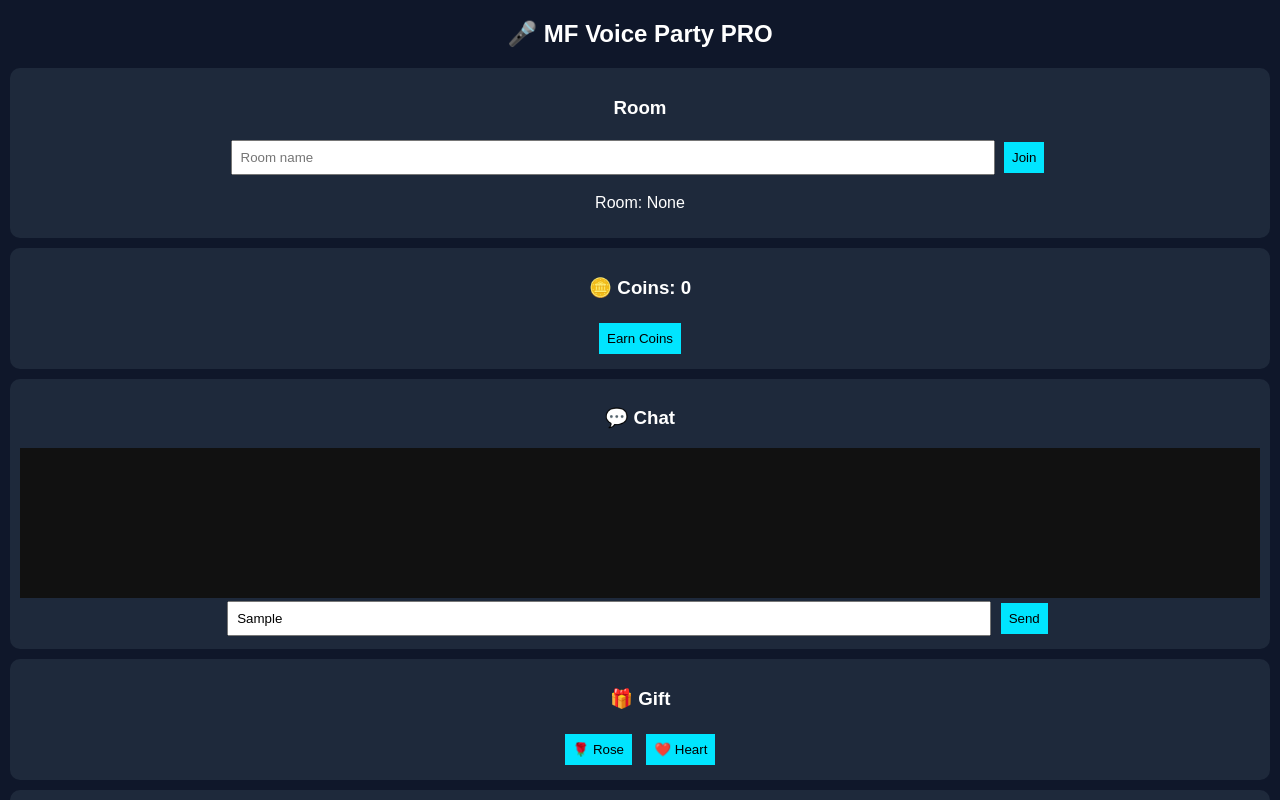
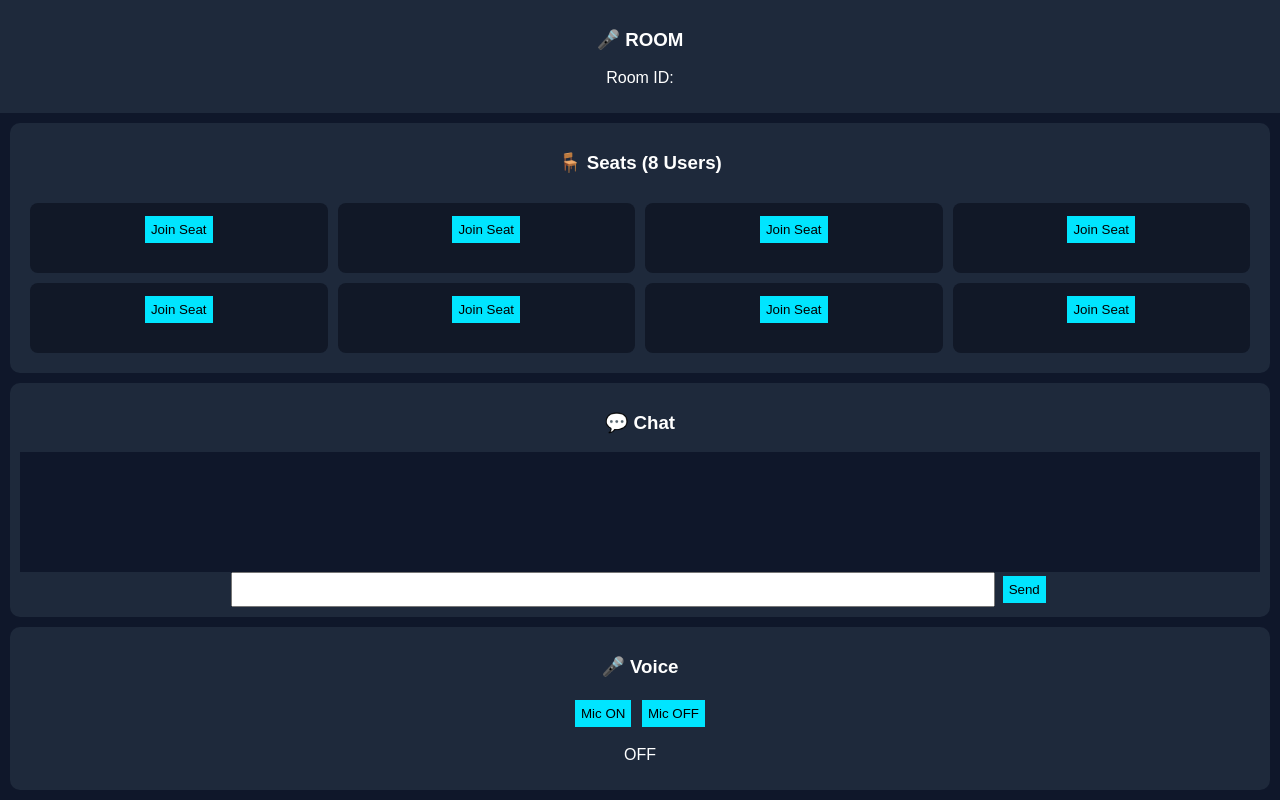
Before and after one commit to Termuxmasud404/mf-voice-party, a plain HTML site: page room.html in a window 1280 px wide. Both pictures are taken after typing "Sample" into the empty fields and a click on the button "Send". Shown: the top 800 px of the page. Drawn offline with Linux system fonts and the light colour scheme; no server answers.

Commit message:
Update room.html

```diff
--- a/room.html
+++ b/room.html
@@ -1,10 +1,9 @@
 <!DOCTYPE html>
 <html>
 <head>
-<title>MF Voice Party PRO</title>
+<title>MF Voice Party - Room</title>
 
 <script src="https://www.gstatic.com/firebasejs/10.7.1/firebase-app-compat.js"></script>
-<script src="https://www.gstatic.com/firebasejs/10.7.1/firebase-auth-compat.js"></script>
 <script src="https://www.gstatic.com/firebasejs/10.7.1/firebase-database-compat.js"></script>
 
 <style>
@@ -15,56 +14,86 @@ body{
   color:white;
   text-align:center;
 }
+
+.header{
+  background:#1e293b;
+  padding:10px;
+}
+
 .box{
   background:#1e293b;
   margin:10px;
   padding:10px;
   border-radius:10px;
 }
-button{padding:8px;margin:5px;background:#00e5ff;border:none;cursor:pointer;}
-input{padding:8px;width:60%;}
+
+.seats{
+  display:grid;
+  grid-template-columns:repeat(4,1fr);
+  gap:10px;
+  padding:10px;
+}
+
+.seat{
+  background:#111827;
+  padding:10px;
+  border-radius:8px;
+  min-height:50px;
+}
+
+button{
+  padding:6px;
+  margin:3px;
+  background:#00e5ff;
+  border:none;
+  cursor:pointer;
+}
+input{
+  padding:8px;
+  width:60%;
+}
 </style>
 </head>
 
 <body>
 
-<h2>🎤 MF Voice Party PRO</h2>
-
-<div class="box">
-<h3>Room</h3>
-<input id="room" placeholder="Room name">
-<button onclick="joinRoom()">Join</button>
-<p>Room: <span id="currentRoom">None</span></p>
+<div class="header">
+<h3>🎤 ROOM</h3>
+<p>Room ID: <span id="roomIdText"></span></p>
 </div>
 
+<!-- SEATS -->
 <div class="box">
-<h3>🪙 Coins: <span id="coins">0</span></h3>
-<button onclick="earn()">Earn Coins</button>
+<h3>🪑 Seats (8 Users)</h3>
+<div class="seats" id="seats"></div>
 </div>
 
+<!-- CHAT -->
 <div class="box">
 <h3>💬 Chat</h3>
-<div id="chatBox" style="height:150px;overflow:auto;background:#111"></div>
+<div id="chatBox" style="height:120px;overflow:auto;background:#0f172a;"></div>
 <input id="msg">
-<button onclick="send()">Send</button>
+<button onclick="sendMsg()">Send</button>
 </div>
 
+<!-- VOICE -->
+<div class="box">
+<h3>🎤 Voice</h3>
+<button onclick="startMic()">Mic ON</button>
+<button onclick="stopMic()">Mic OFF</button>
+<p id="voiceStatus">OFF</p>
+</div>
+
+<!-- GIFT -->
 <div class="box">
 <h3>🎁 Gift</h3>
-<button onclick="gift('rose')">🌹 Rose</button>
-<button onclick="gift('heart')">❤️ Heart</button>
-</div>
-
-<div class="box">
-<h3>🎤 Voice</h3>
-<button onclick="startMic()">Start Mic</button>
-<button onclick="stopMic()">Stop Mic</button>
-<p id="voice">OFF</p>
+<button onclick="sendGift('rose')">🌹 Rose</button>
+<button onclick="sendGift('heart')">❤️ Heart</button>
 </div>
 
 <script>
 
-// 🔥 Firebase Config
+// 🔥 Firebase
 const firebaseConfig = {
   apiKey: "AIzaSyBUAR6JQU1bZzj2eCkzwvtIbPuRhpwf4Ds",
   authDomain: "global-voice-chat-app.firebaseapp.com",
@@ -73,101 +102,127 @@ const firebaseConfig = {
 };
 
 firebase.initializeApp(firebaseConfig);
+
 const db = firebase.database();
 
-// 👤 USER ID (FROM LOGIN)
+// URL DATA
 const urlParams = new URLSearchParams(window.location.search);
+const roomId = urlParams.get("roomId");
 const uid = urlParams.get("uid");
 
-// DATA
-let room = "";
-let coins = 0;
-let stream;
+document.getElementById("roomIdText").innerText = roomId;
 
-// 🏠 JOIN ROOM
-function joinRoom(){
-  room = document.getElementById("room").value;
-  document.getElementById("currentRoom").innerText = room;
+// 🪑 CREATE SEATS (8 SEATS)
+let seats = [];
 
-  db.ref("rooms/"+room+"/chat").on("child_added", snap=>{
-    let d = snap.val();
-    let div = document.createElement("div");
-    div.innerHTML = "💬 " + d.text;
-    document.getElementById("chatBox").appendChild(div);
-  });
+for(let i=0;i<8;i++){
+  seats.push(null);
 }
 
-// 💬 SEND CHAT
-function send(){
+function renderSeats(){
+
+  let box = document.getElementById("seats");
+  box.innerHTML = "";
+
+  seats.forEach((user, index)=>{
+
+    let div = document.createElement("div");
+    div.className = "seat";
+
+    if(user){
+      div.innerHTML = `
+        👤 ${user}<br>
+        <button onclick="mute(${index})">Mute</button>
+      `;
+    } else {
+      div.innerHTML = `<button onclick="joinSeat(${index})">Join Seat</button>`;
+    }
+
+    box.appendChild(div);
+  });
+
+}
+
+// 🪑 JOIN SEAT
+function joinSeat(index){
+  seats[index] = uid;
+
+  db.ref("rooms/"+roomId+"/seats").set(seats);
+
+  renderSeats();
+}
+
+// 🔇 MUTE (basic)
+function mute(index){
+  alert("Muted user (demo)");
+}
+
+// 💬 CHAT
+function sendMsg(){
+
   let msg = document.getElementById("msg").value;
-  if(!msg || !room) return;
+  if(!msg) return;
 
-  db.ref("rooms/"+room+"/chat").push({
+  db.ref("rooms/"+roomId+"/chat").push({
+    user: uid,
     text: msg
   });
 
-  document.getElementById("msg").value = "";
+  document.getElementById("msg").value="";
 }
 
-// 🪙 LOAD USER COINS
-function loadUser(){
-  if(!uid) return;
+// LIVE CHAT
+db.ref("rooms/"+roomId+"/chat").on("child_added", snap=>{
 
-  db.ref("users/"+uid).on("value", snap=>{
-    let data = snap.val();
+  let d = snap.val();
 
-    if(data){
-      coins = data.coins || 0;
-      document.getElementById("coins").innerText = coins;
-    }
-  });
-}
+  let div = document.createElement("div");
+  div.innerHTML = "💬 " + d.user + ": " + d.text;
 
-// 🪙 EARN COINS (SAVE TO FIREBASE)
-function earn(){
-  coins += 10;
+  document.getElementById("chatBox").appendChild(div);
 
-  db.ref("users/"+uid).update({
-    coins: coins
-  });
+});
 
-  document.getElementById("coins").innerText = coins;
-}
+// 🎁 GIFT
+function sendGift(type){
 
-// 🎁 GIFT SYSTEM
-function gift(type){
-
-  let cost = type=="rose"?10:20;
-
-  if(coins < cost){
-    alert("Not enough coins!");
-    return;
-  }
-
-  coins -= cost;
-
-  db.ref("users/"+uid).update({
-    coins: coins
+  db.ref("rooms/"+roomId+"/gifts").push({
+    user: uid,
+    type: type
   });
 
   alert("Gift sent 🎁");
 }
 
-// 🎤 MIC
+// 🎤 MIC (basic)
+let stream;
+
 async function startMic(){
   stream = await navigator.mediaDevices.getUserMedia({audio:true});
-  document.getElementById("voice").innerText = "ON 🔊";
+  document.getElementById("voiceStatus").innerText = "ON 🔊";
 }
 
 function stopMic(){
   if(stream){
     stream.getTracks().forEach(t=>t.stop());
   }
-  document.getElementById("voice").innerText = "OFF";
+  document.getElementById("voiceStatus").innerText = "OFF";
 }
 
-// INIT
-loadUser();
+// LOAD SEATS
+db.ref("rooms/"+roomId+"/seats").on("value", snap=>{
+
+  let data = snap.val();
+
+  if(data){
+    seats = data;
+  }
+
+  renderSeats();
+
+});
+
+renderSeats();
 
 </script>
 
```
